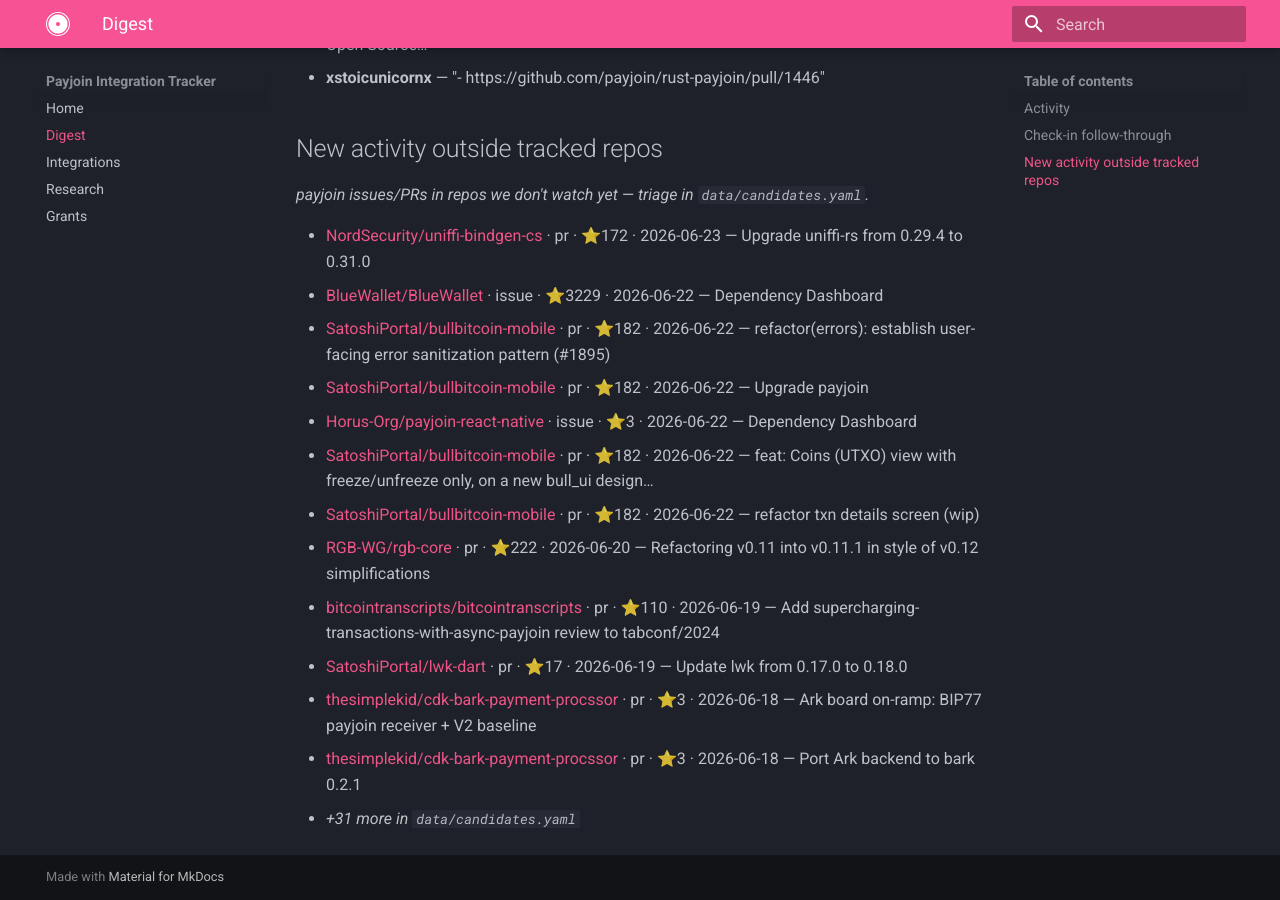
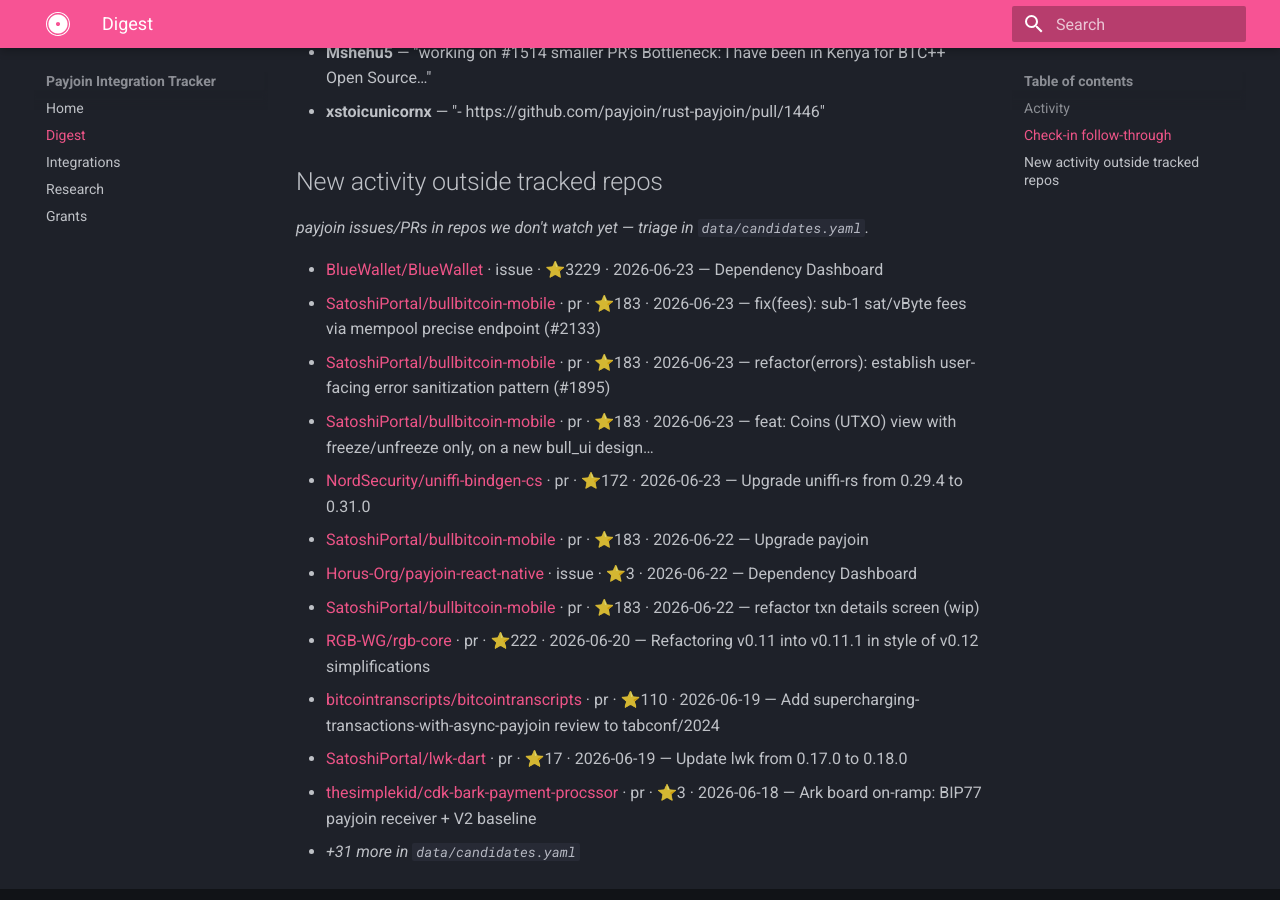
Before and after one commit to payjoin/payjoin.org, an MkDocs documentation site: the page built from docs/digest.md, in a window 1280 px wide and 900 px high, scrolled down 1349 px. Built offline with MkDocs 1.6.1 and Material for MkDocs 9.7.7, drawn with Linux system fonts in a browser that asks for light colours; some of the changed text lies outside the part shown.

Commit message:
chore: refresh tracker auto-state + digest

```diff
--- a/docs/digest.md
+++ b/docs/digest.md
@@ -40,16 +41,16 @@ _To follow up — committed, but no merged PRs/issues in public org repos since
 
 _payjoin issues/PRs in repos we don't watch yet — triage in `data/candidates.yaml`._
 
+- [BlueWallet/BlueWallet](https://github.com/BlueWallet/BlueWallet/issues/3659) · issue · ⭐3229 · 2026-06-23 — Dependency Dashboard
+- [SatoshiPortal/bullbitcoin-mobile](https://github.com/SatoshiPortal/bullbitcoin-mobile/pull/2199) · pr · ⭐183 · 2026-06-23 — fix(fees): sub-1 sat/vByte fees via mempool precise endpoint (#2133)
+- [SatoshiPortal/bullbitcoin-mobile](https://github.com/SatoshiPortal/bullbitcoin-mobile/pull/2293) · pr · ⭐183 · 2026-06-23 — refactor(errors): establish user-facing error sanitization pattern (#1895)
+- [SatoshiPortal/bullbitcoin-mobile](https://github.com/SatoshiPortal/bullbitcoin-mobile/pull/2304) · pr · ⭐183 · 2026-06-23 — feat: Coins (UTXO) view with freeze/unfreeze only, on a new bull_ui design…
 - [NordSecurity/uniffi-bindgen-cs](https://github.com/NordSecurity/uniffi-bindgen-cs/pull/163) · pr · ⭐172 · 2026-06-23 — Upgrade uniffi-rs from 0.29.4 to 0.31.0
-- [BlueWallet/BlueWallet](https://github.com/BlueWallet/BlueWallet/issues/3659) · issue · ⭐3229 · 2026-06-22 — Dependency Dashboard
-- [SatoshiPortal/bullbitcoin-mobile](https://github.com/SatoshiPortal/bullbitcoin-mobile/pull/2293) · pr · ⭐182 · 2026-06-22 — refactor(errors): establish user-facing error sanitization pattern (#1895)
-- [SatoshiPortal/bullbitcoin-mobile](https://github.com/SatoshiPortal/bullbitcoin-mobile/pull/2041) · pr · ⭐182 · 2026-06-22 — Upgrade payjoin
+- [SatoshiPortal/bullbitcoin-mobile](https://github.com/SatoshiPortal/bullbitcoin-mobile/pull/2041) · pr · ⭐183 · 2026-06-22 — Upgrade payjoin
 - [Horus-Org/payjoin-react-native](https://github.com/Horus-Org/payjoin-react-native/issues/2) · issue · ⭐3 · 2026-06-22 — Dependency Dashboard
-- [SatoshiPortal/bullbitcoin-mobile](https://github.com/SatoshiPortal/bullbitcoin-mobile/pull/2304) · pr · ⭐182 · 2026-06-22 — feat: Coins (UTXO) view with freeze/unfreeze only, on a new bull_ui design…
-- [SatoshiPortal/bullbitcoin-mobile](https://github.com/SatoshiPortal/bullbitcoin-mobile/pull/2326) · pr · ⭐182 · 2026-06-22 — refactor txn details screen (wip)
+- [SatoshiPortal/bullbitcoin-mobile](https://github.com/SatoshiPortal/bullbitcoin-mobile/pull/2326) · pr · ⭐183 · 2026-06-22 — refactor txn details screen (wip)
 - [RGB-WG/rgb-core](https://github.com/RGB-WG/rgb-core/pull/288) · pr · ⭐222 · 2026-06-20 — Refactoring v0.11 into v0.11.1 in style of v0.12 simplifications
 - [bitcointranscripts/bitcointranscripts](https://github.com/bitcointranscripts/bitcointranscripts/pull/672) · pr · ⭐110 · 2026-06-19 — Add supercharging-transactions-with-async-payjoin review to tabconf/2024
 - [SatoshiPortal/lwk-dart](https://github.com/SatoshiPortal/lwk-dart/pull/74) · pr · ⭐17 · 2026-06-19 — Update lwk from 0.17.0 to 0.18.0
 - [thesimplekid/cdk-bark-payment-procssor](https://github.com/thesimplekid/cdk-bark-payment-procssor/pull/4) · pr · ⭐3 · 2026-06-18 — Ark board on-ramp: BIP77 payjoin receiver + V2 baseline
-- [thesimplekid/cdk-bark-payment-procssor](https://github.com/thesimplekid/cdk-bark-payment-procssor/pull/1) · pr · ⭐3 · 2026-06-18 — Port Ark backend to bark 0.2.1
 - _+31 more in `data/candidates.yaml`_
```
Also changed, not shown: other parts of docs/digest.md (+2 -1 lines), 2 other files.
